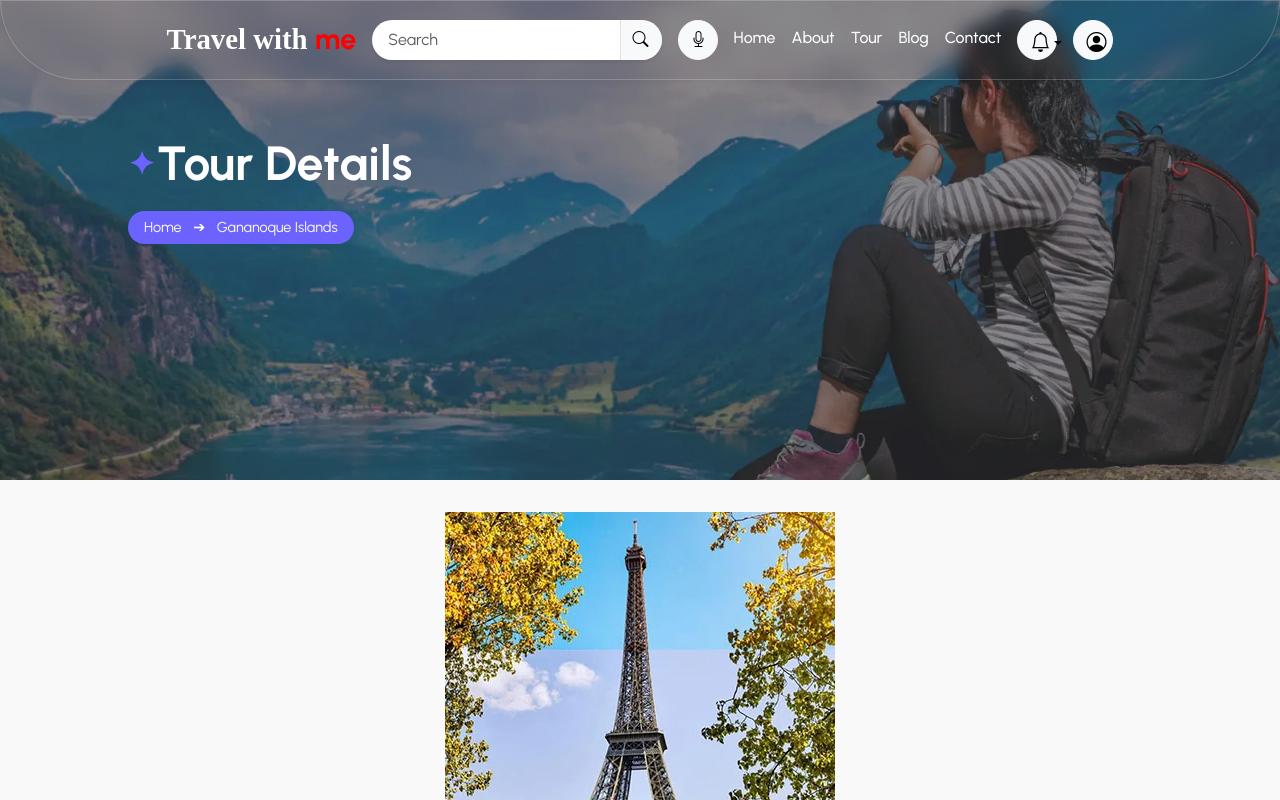
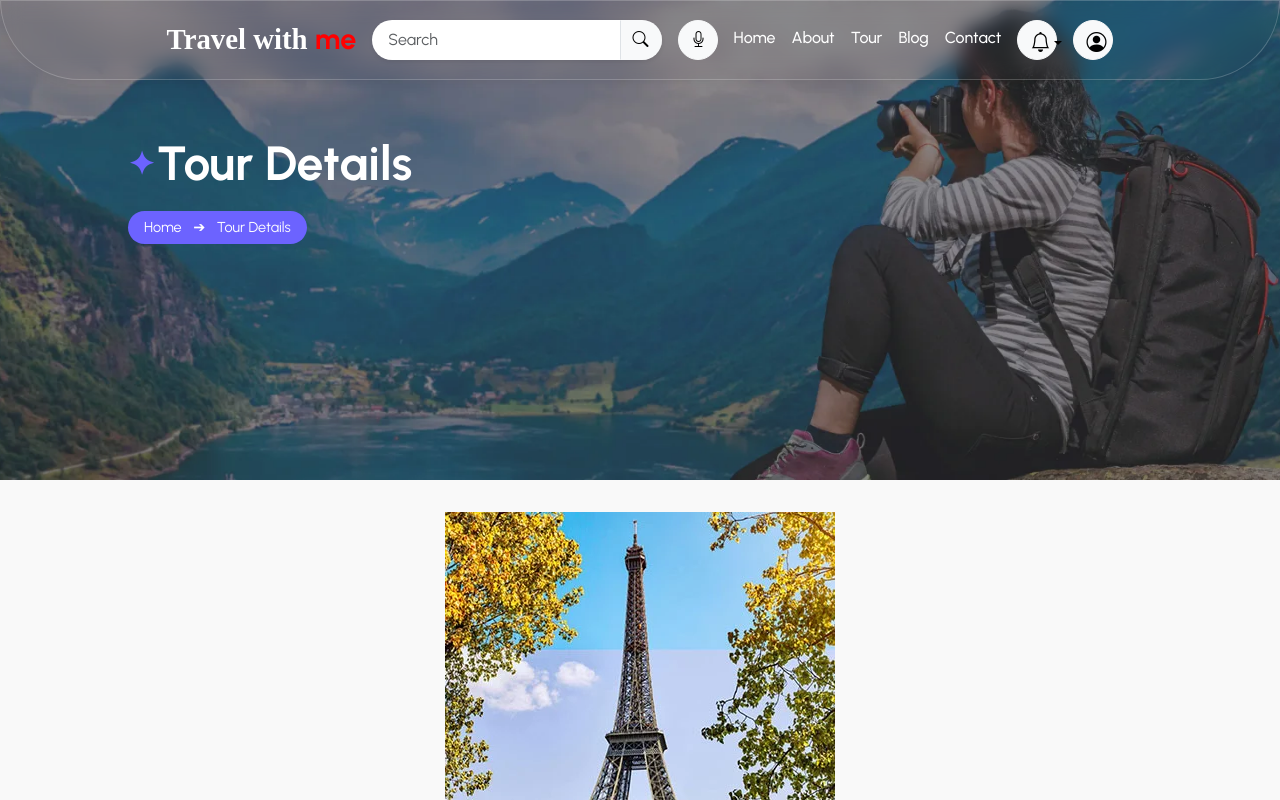
Before and after one commit to Dipesh345/Travel-with-Me, a React (Vite) app in the folder Frontend/travel/: page /tour/1 in a window 1280 px wide. Shown: the top 800 px of the page. Built offline with nearby package versions, Linux system fonts and the light colour scheme; a web font is replaced by a local one.

Commit message:
new booking form

```diff
--- a/Frontend/travel/src/Components/pege/Details.jsx
+++ b/Frontend/travel/src/Components/pege/Details.jsx
@@ -55,7 +55,7 @@
             <span className="symbol">✦</span> Tour Details
           </h1>
           <div className="breadcrumb">
-            <a href="/">Home</a> <span>➔</span> <span>{tour.title}</span>
+            <a href="/">Home</a> <span>➔</span><span> Tour Details</span>
           </div>
         </div>
       </section>
```
